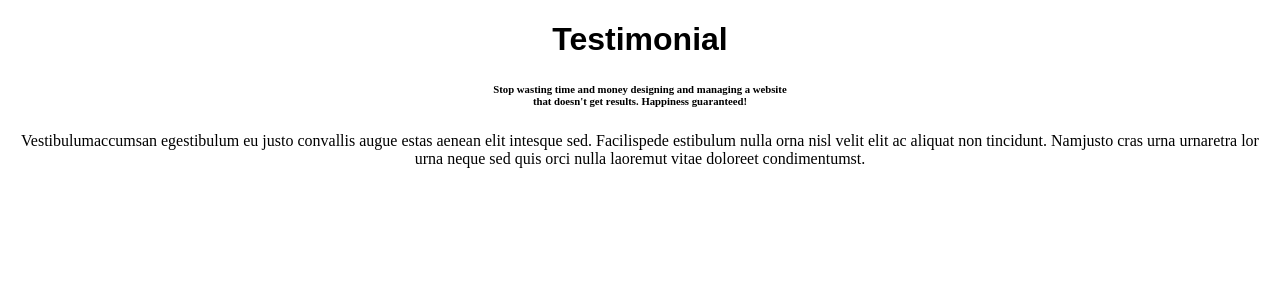
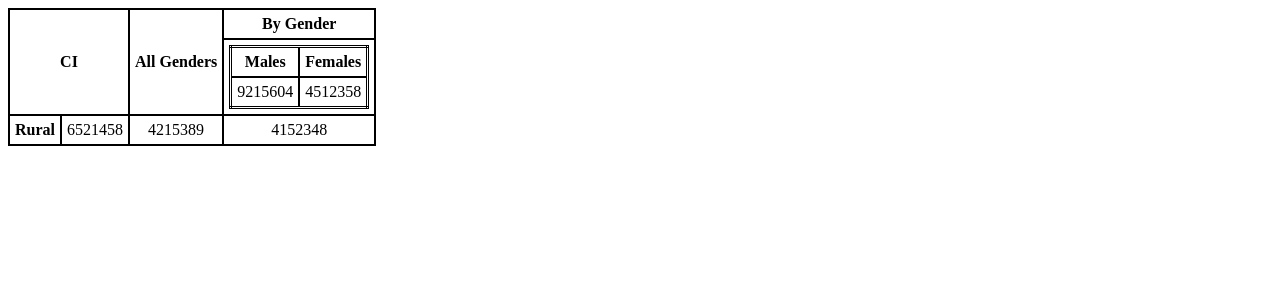
Before and after one commit to BhattNisargVijaykumar/batman, a PHP site: page /htmlPractice3.html in a window 1280 px wide. Shown: the top 300 px of the page. Run offline with PHP 8.4, Linux system fonts and the light colour scheme.

Commit message:
third output

```diff
--- a/css/practice1.css
+++ b/css/practice1.css
@@ -28,7 +28,7 @@ figcaption{
 p{
     color: grey;
     text-align: center;
-    width: auto;
+    width: 70%;
     margin-left: 50px;
     margin-right: 50px;
 }
@@ -39,4 +39,5 @@ hr{
     margin-left: 50px;
     margin-right: 50px;
     color: grey;
+    width: 70%;
 }
--- a/css/practice3.css
+++ b/css/practice3.css
@@ -1,119 +1,12 @@
-body{
-    align-self: center;
+/*practice 3*/
+.table_main,.table_main * {
+    border: 2px solid black;
+    border-collapse: collapse;
+    text-align: center;
+    padding: 5px;
 }
-figure{
-    height: auto;
-    border: 2px double lightgrey;
-    width: auto;
-    padding: 2px;
-    float: left;
+.table_inner {
+
+    border: double;
+
 }
-div{
-    width: 100%;
-}
-img{
-    height: 315px;
-    width: 215px;
-    padding: 1px;
-}
-figcaption{
-    text-align: center;
-    background: lightgrey;
-    width: auto;
-    height: auto;
-    padding: 5px;
-    color: grey;
-    font-family: inherit;
-}
-p{
-    color: grey;
-    text-align: center;
-    width: auto;
-}
-
-
-
-
-
-
-
-
-
-
-
-
-
-
-
-
-
-
-
-
-* {
-  box-sizing: border-box;
-}
-body{
-    text-align: center;
-}
-h1{
-    font-family: sans-serif;
-}
-h3{
-    color: black;
-}
-h4{
-    color: black;
-    font-family: sans-serif;
-}
-p{
-    color: black;
-}
-.card{
-    margin-top: 5px;
-    box-shadow: 0 3px 6px 0;
-    transition: 0.3s;
-    width: 33.3%;
-    color: grey;
-
-  padding: 16px;
-  text-align: center;
-}
-.card:hover {
-  box-shadow: 0 8px 16px 0;
-}
-h3{
-    color: grey;
-}
-img{
-    height: 80px;
-    width: 80px;
-    padding: 1px;
-    align-self: center;
-    border-radius: 50%;
-}
-hr{
-    style=width:25%;
-    text-align:left;
-    margin-left:0;
-    padding-right: 15px;
-    padding-left: 15px;
-    color: grey;
-}
-
-
-
-.column {
-  float: left;
-  width: fit-content;
-  padding: 0 10px;
-}
-
-/* Remove extra left and right margins, due to padding */
-.row {margin: 0 -5px;}
-
-.row:after {
-  content: "";
-  display: table;
-  clear: both;
-}
--- a/htmlPractice3.html
+++ b/htmlPractice3.html
@@ -1,25 +1,42 @@
+<!-- Practice 3 -->
 <!DOCTYPE html>
-<html>
+<html lang="en">
 <head>
-	<meta charset="utf-8">
-	<meta name="viewport" content="width=device-width, initial-scale=1">
-	<title>HTML Practice-3</title>
-	<style type="text/css">
+    <meta charset="UTF-8">
+    <meta http-equiv="X-UA-Compatible" content="IE=edge">
+    <meta name="viewport" content="width=device-width, initial-scale=1.0">
+    <title>HTML Practice-3</title>
+    <style type="text/css">
 		@import url("css/practice3.css");
 	</style>
 </head>
 <body>
-	<div>
-		<h1>Testimonial</h1>
-		<h6>Stop wasting time and money designing and managing a website
-			<br>
-			that doesn't get results. Happiness guaranteed!
-		</h6>
-	</div>
-	<div>
-		<p>
-			Vestibulumaccumsan egestibulum eu justo convallis augue estas aenean elit intesque sed. Facilispede estibulum nulla orna nisl velit elit ac aliquat non tincidunt. Namjusto cras urna urnaretra lor urna neque sed quis orci nulla laoremut vitae doloreet condimentumst.
-		</p>
-	</div>
+    <table class="table_main">
+        <tr>
+            <th colspan="2" rowspan="2">CI</th>
+            <th rowspan="2">All Genders</th>
+            <th>By Gender</th>
+        </tr>
+        <tr>
+            <td>
+                <table class="table_inner">
+                    <tr>
+                        <th>Males</th>
+                        <th>Females</th>
+                    </tr>
+                    <tr>
+                        <td>9215604</td>
+                        <td>4512358</td>
+                    </tr>
+                </table>
+            </td>
+        </tr>
+        <tr>
+            <th>Rural</th>
+            <td>6521458</td>
+            <td>4215389</td>
+            <td>4152348</td>
+        </tr>
+    </table>
 </body>
 </html>
```
Also changed, not shown: css/practice2.css (+12 -12 lines), htmlPractice2.html (+11 -48 lines).
